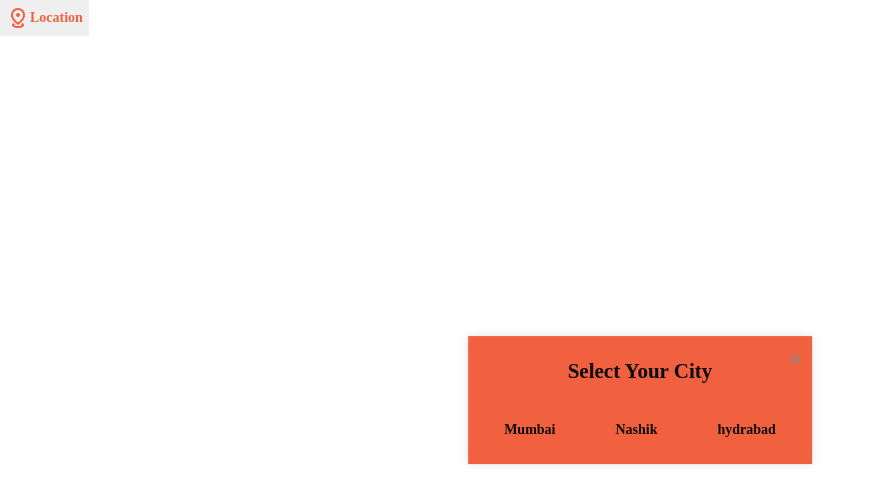
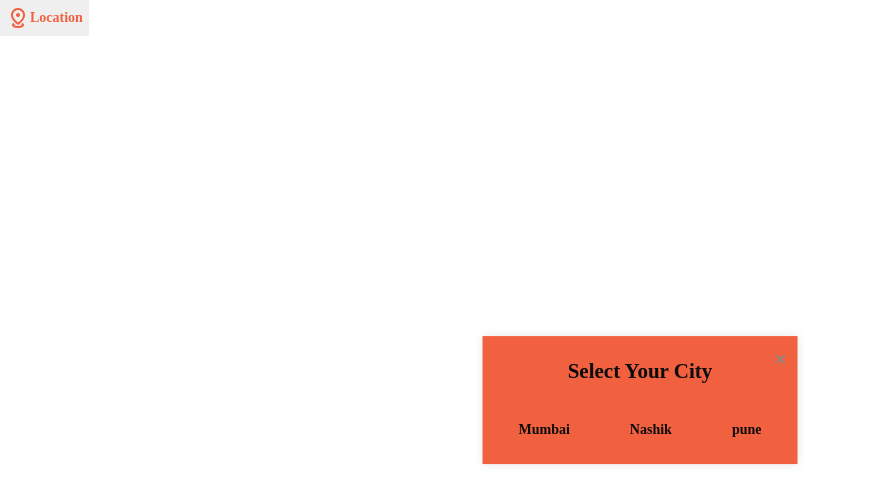
Before and after one commit to GauravTendulkar26/Adventure-Activity-Booking-Platform, a plain HTML site: page loc_popUp_DONE/index.html in a window 1280 px wide. Shown: the whole page, without its empty margins (0-876 px from the left). Drawn offline with nearby package versions, Linux system fonts and the light colour scheme.

Commit message:
remove hydrabaf and add pune

```diff
--- a/loc_popUp_DONE/index.html
+++ b/loc_popUp_DONE/index.html
@@ -20,7 +20,7 @@
     <div class="cities">
       <div class="city">Mumbai</div>
       <div class="city">Nashik</div>
-      <div class="city">hydrabad</div>
+      <div class="city">pune</div>
     </div>
   </div>
 </div>
```
